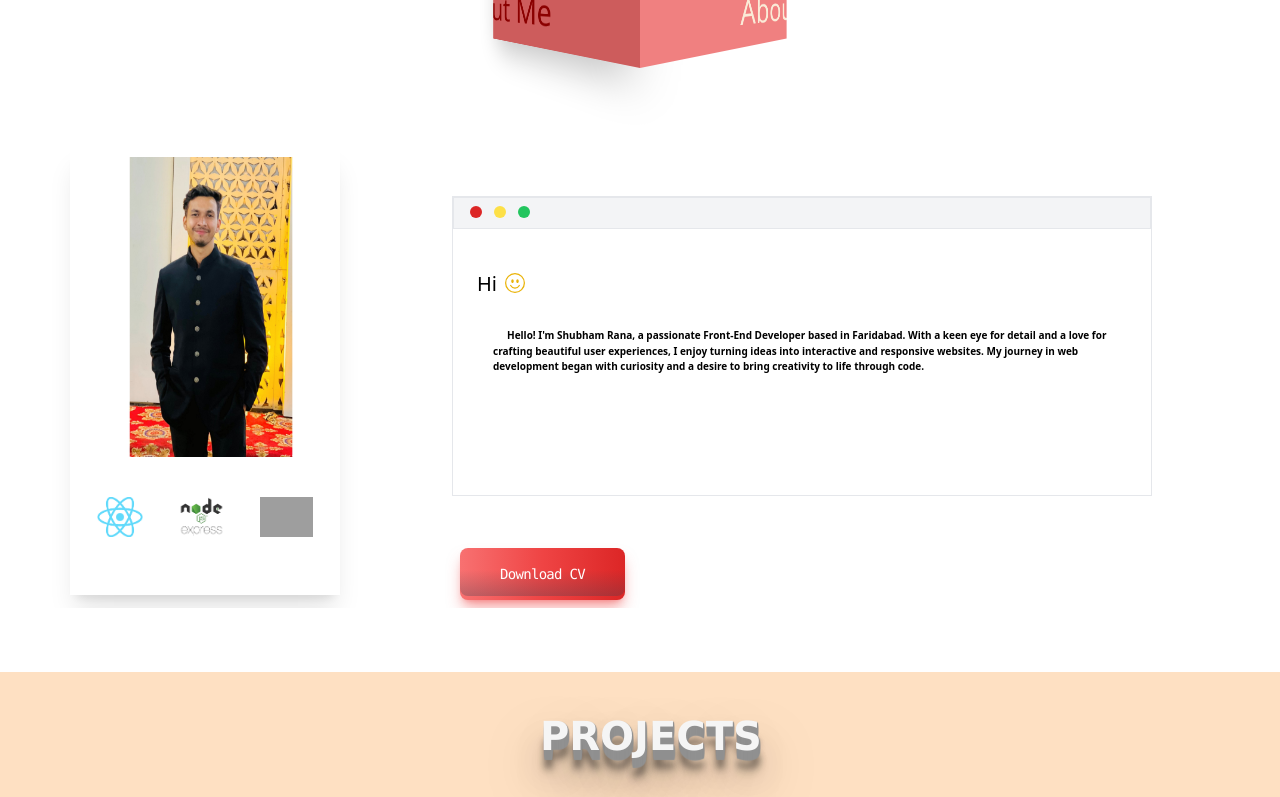
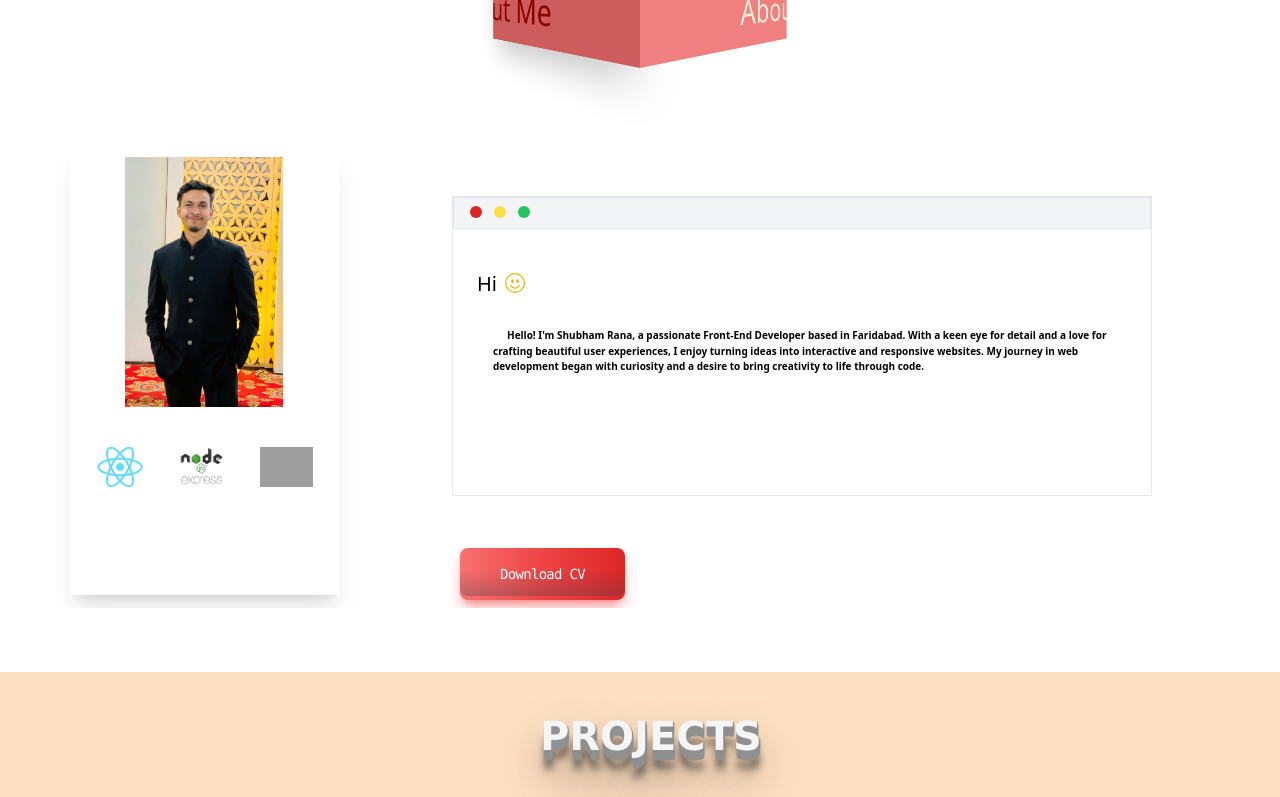
Before and after one commit to RhaegarTargaryenn/Portfolio, a React (Create React App) app: page / in a window 1280 px wide. Shown: the part 614-1411 px from the top of the page. Built offline with nearby package versions, Linux system fonts and the light colour scheme; grey boxes are pictures that could not be loaded; some icons are missing; the HTML template or start-up script is replaced by a standard one.

Commit message:
Update AboutUs.js

```diff
--- a/src/components/AboutUs.js
+++ b/src/components/AboutUs.js
@@ -35,8 +35,8 @@ function AboutUs() {
 
       <div className='lg:flex lg:flex-row md:flex md:flex-col md:justify-center md:items-center sm:flex sm:flex-col sm:justify-center sm:items-center flex flex-col justify-center items-center lg:justify-between lg:mt-16 md:mt-10 sm:mt-10 mt-10'>
         <div className='bg-white md:w-[270px] md:h-[420px] sm:w-[270px] sm:h-[420px] w-[248px] h-[400px]  lg:w-[270px] lg:h-[450px] xl:ml-[70px] md:ml-[40px]  flex flex-col shadow-xl sm:mt-0 mt-6' data-aos="fade-right">
-          <div className='md:pl-[12px] md:pt-3 sm:pl-[12px] sm:pt-3 pl-[8px] pt-3'>
-            <img src={me} className='md:h-[300px] sm:h-[300px] h-[280px]' alt='' />
+          <div className='md:pl-[9px] md:pt-3 sm:pl-[12px] sm:pt-3 pl-[8px] pt-3 border-lime-500'>
+            <img src={me} className='md:h-[250px] sm:h-[250px] h-[230px] rounded-lg' alt='' />
           </div>
 
           <span className='flex pt-10 justify-evenly'>
@@ -67,7 +67,8 @@ function AboutUs() {
           </div>
           <div className='mt-10 pt-3 lg:pl-2 md:pl-[240px] sm:pl-[170px] pl-[60px]  text-white'>
           <a
-  href="https://drive.google.com/file/d/12MCou-PSCclPU24E6Mbe1W2D7kMmoQep/view?usp=sharing"
+  href="https://drive.google.com/file/d/1tkR6kznJhE1mRpIvvI_tqmKEhukZ5OJN/view?usp=drive_link" data-aos="fade-up"
+  download="My Resume.pdf"
   className='text-white bg-gradient-to-r from-red-400 via-red-500 to-red-600 hover:bg-gradient-to-br focus:ring-4 focus:outline-none focus:ring-red-300 dark:focus:ring-red-800 shadow-lg shadow-red-500/50 dark:shadow-lg dark:shadow-red-800/80 font-medium rounded-lg text-sm text-center mr-2 mb-2 relative inline-flex items-center justify-center px-10 py-4 overflow-hidden font-mono  tracking-tighter bg-gray-800 group'
 >
   <span className='absolute w-0 h-0 transition-all duration-500 ease-out bg-green-500 rounded-full group-hover:w-56 group-hover:h-56'></span>
```
